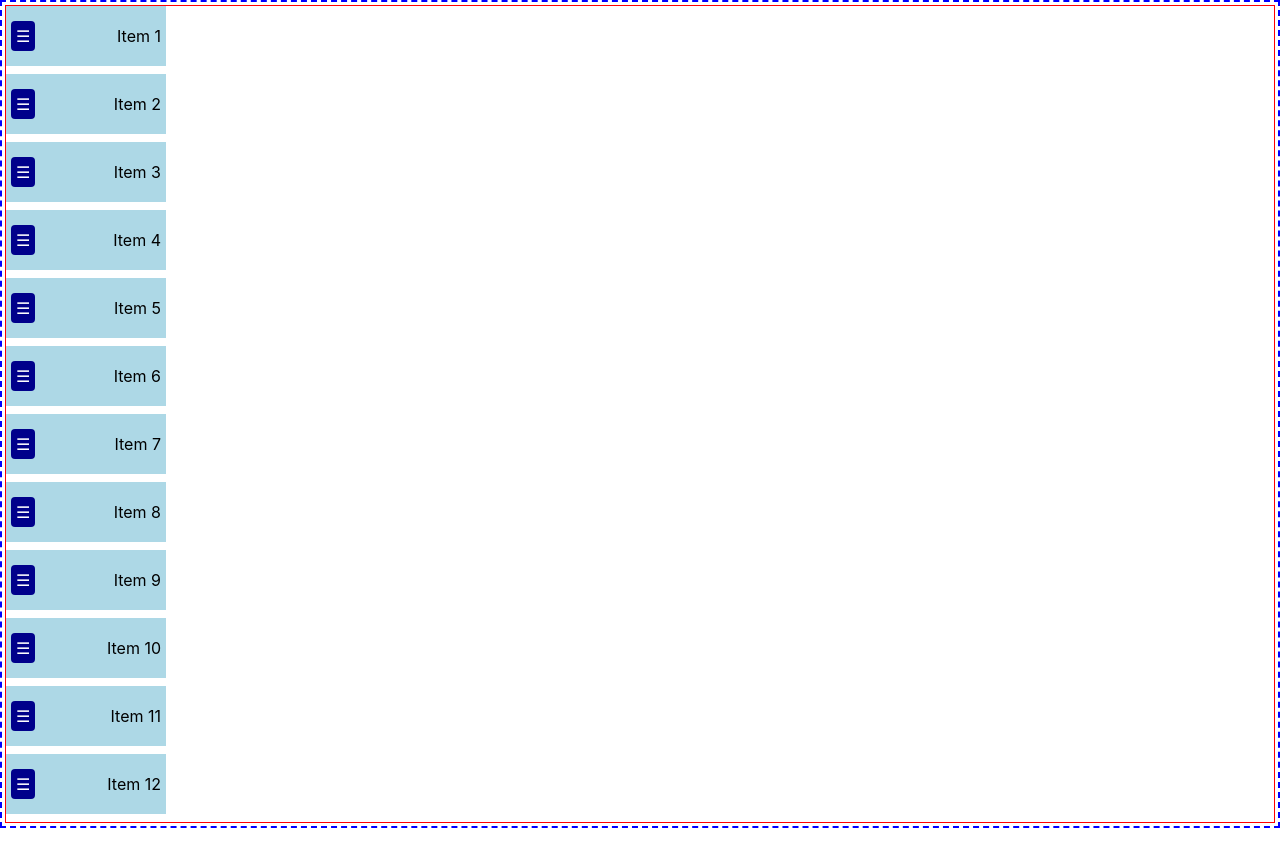
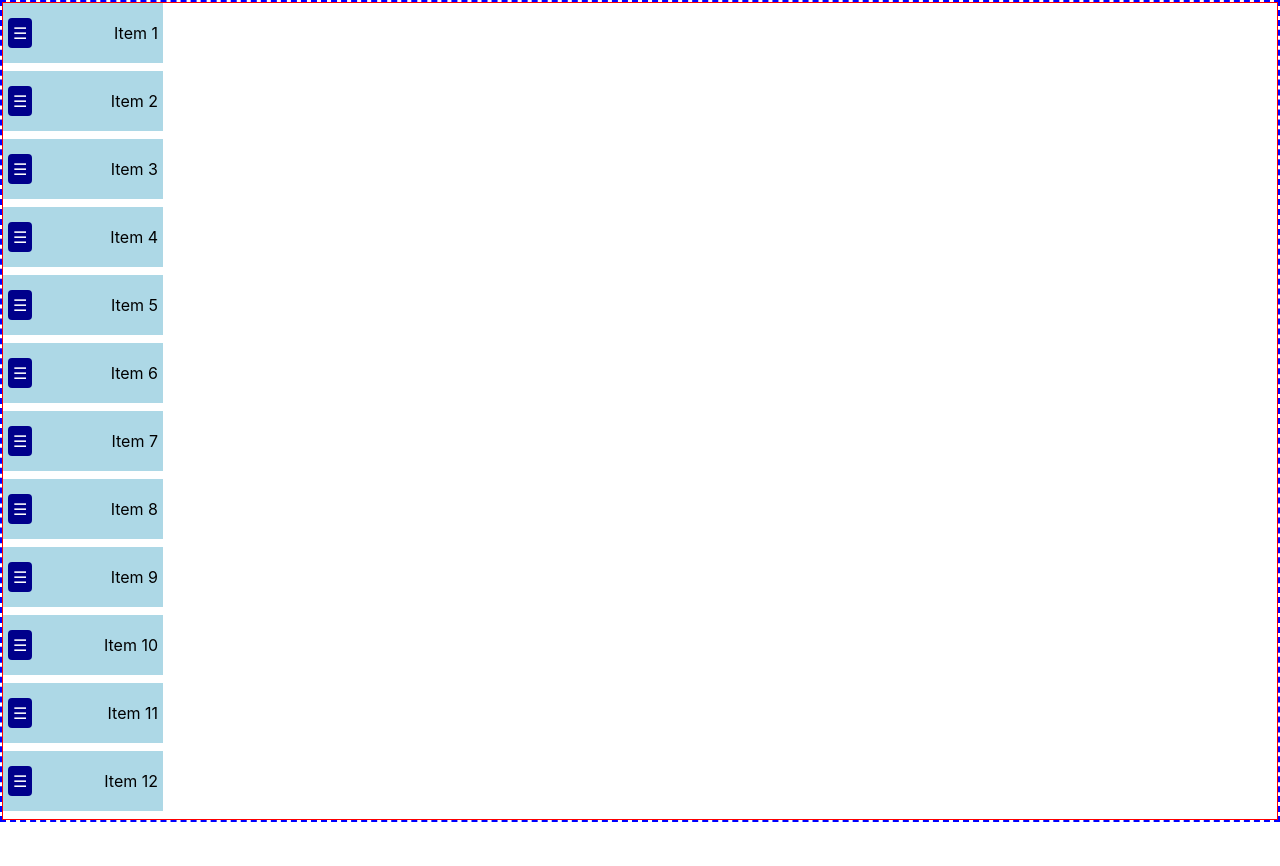
Before and after one commit to nikolay-rusev/dnd-example, a React (Create React App) app: page / in a window 1280 px wide. Shown: the top 866 px of the page. After the commit the page ends 822 px from the top, so only its background shows below. Built offline with nearby package versions, Linux system fonts and the light colour scheme.

Commit message:
fix: update styling & positioning

```diff
--- a/src/App.css
+++ b/src/App.css
@@ -37,11 +37,10 @@
     }
 }
 
-.dnd-context-container {
+.actual-container {
     border: 1px solid red;
 }
 
 .dnd-container {
     border: 2px dashed blue;
-  padding: 3px;
 }
--- a/src/DragNDrop.js
+++ b/src/DragNDrop.js
@@ -111,12 +111,21 @@ export default function DragNDrop() {
         <div className="dnd-container" ref={containerRef} style={{ position: "relative" }}>
             <div className="top-fill" style={{ height: topFillHeight }}></div>
             <div id="dnd-context-container" className="dnd-context-container">
-                <div>
+                <div className="actual-container" style={{ position: "relative" }}>
                     <DndContext onDragStart={handleDragStart} onDragEnd={handleDragEnd}>
                         {children}
                     </DndContext>
                 </div>
-                <div id="dummy-container" style={{ visibility: "hidden", position: "absolute" }}>
+                <div
+                    id="dummy-container"
+                    style={{
+                        visibility: "hidden",
+                        zIndex: -1,
+                        position: "absolute",
+                        top: 0,
+                        left: 0
+                    }}
+                >
                     {dummyChildren}
                 </div>
             </div>
```
Lines whose indentation alone changed are shown as unchanged.
